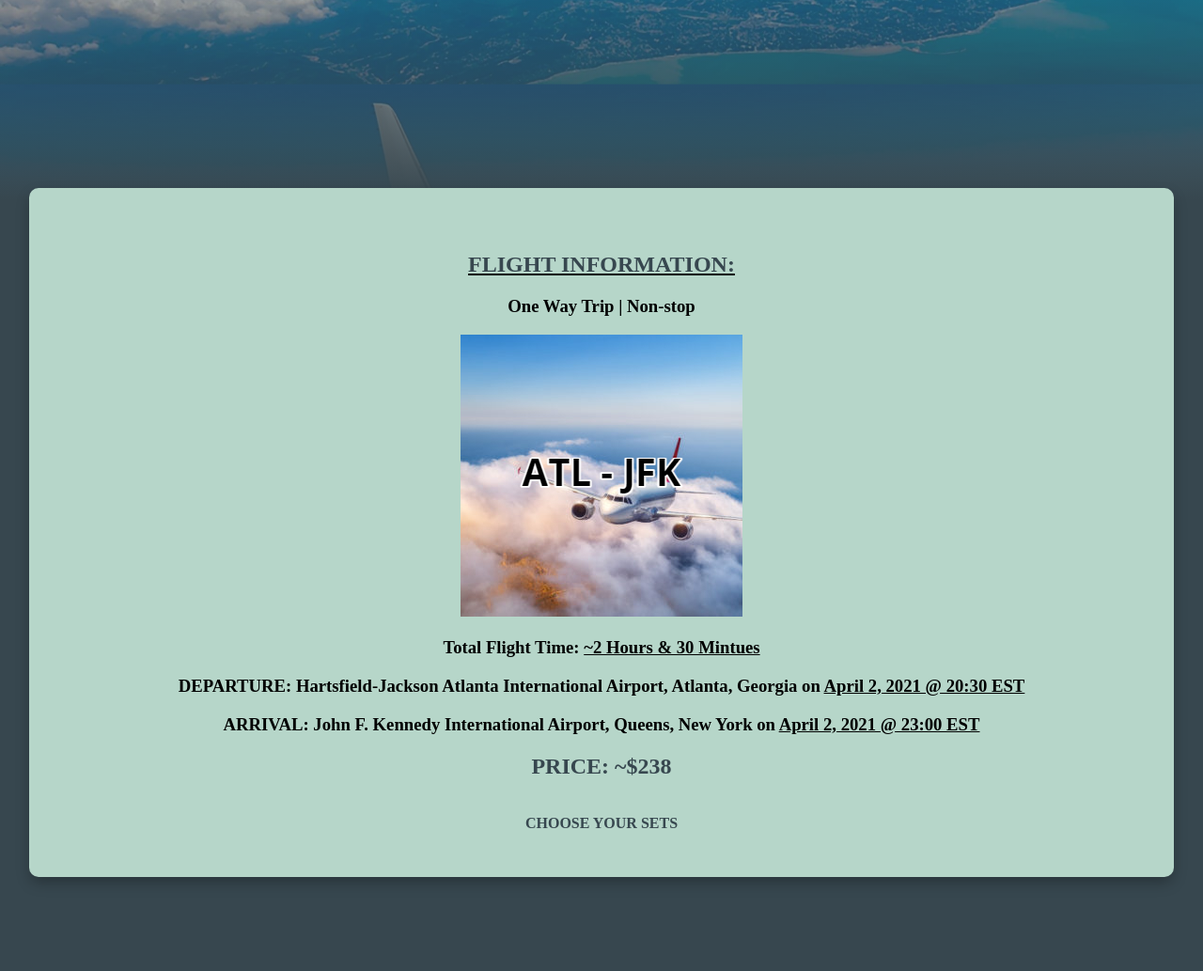
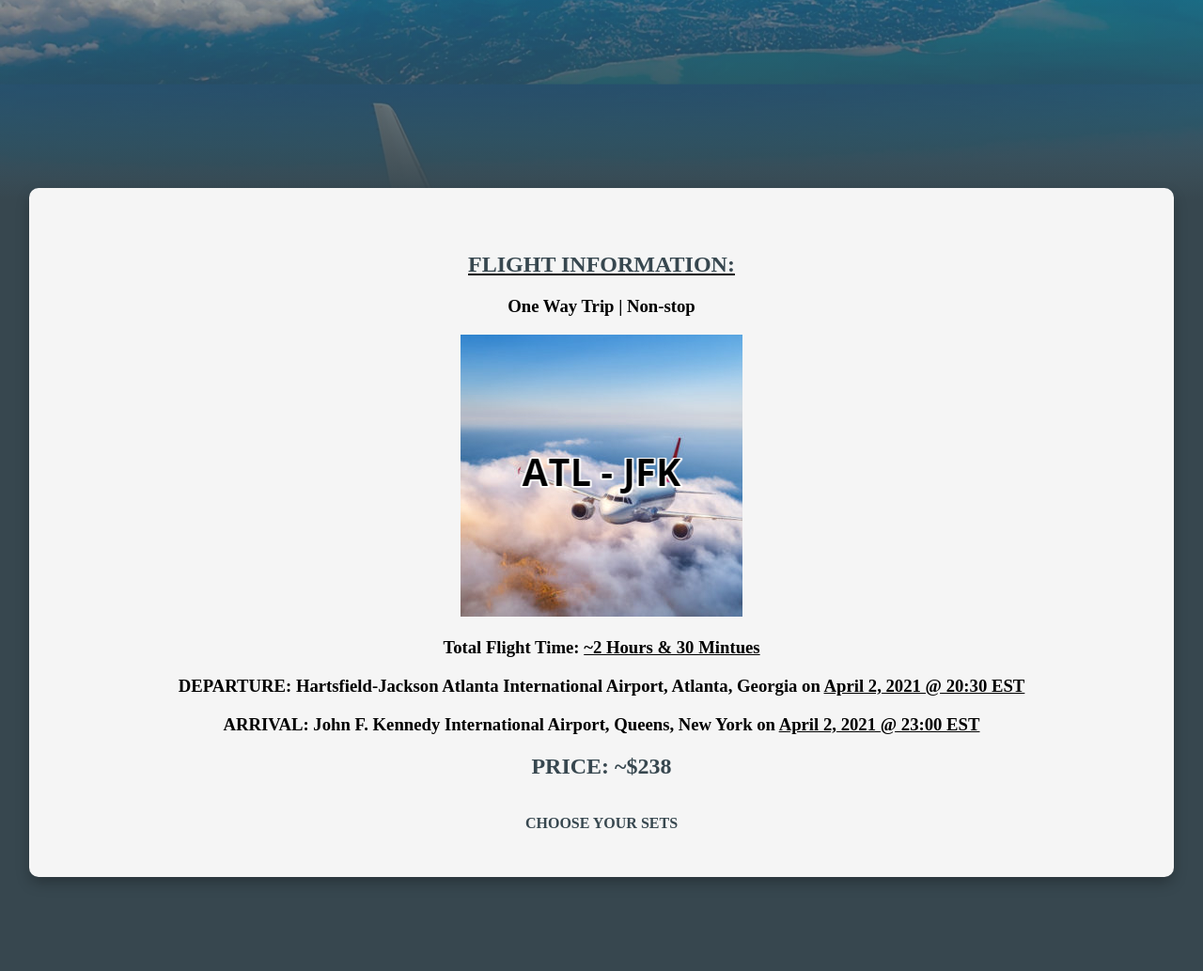
Before and after one commit to priscillaam/webdevproj4, a PHP site: page /src/flight1.html in a window 1280 px wide. Shown: the part 335-1368 px from the top of the page at 94% size. Run offline with PHP 8.4, Linux system fonts and the light colour scheme.

Commit message:
Update style.css

```diff
--- a/css/style.css
+++ b/css/style.css
@@ -119,7 +119,7 @@ h1, a, h2{
   margin: 390px auto;
   margin-bottom: 100px;
   box-shadow: 0 7px 16px -2px rgba(0,0,0,.3);
-  background: #b6d6c9;
+  background-color: #f5f5f5;
   padding: 12px 40px;
   text-align: center;
   border-radius: 10px 10px 10px 10px;
```
